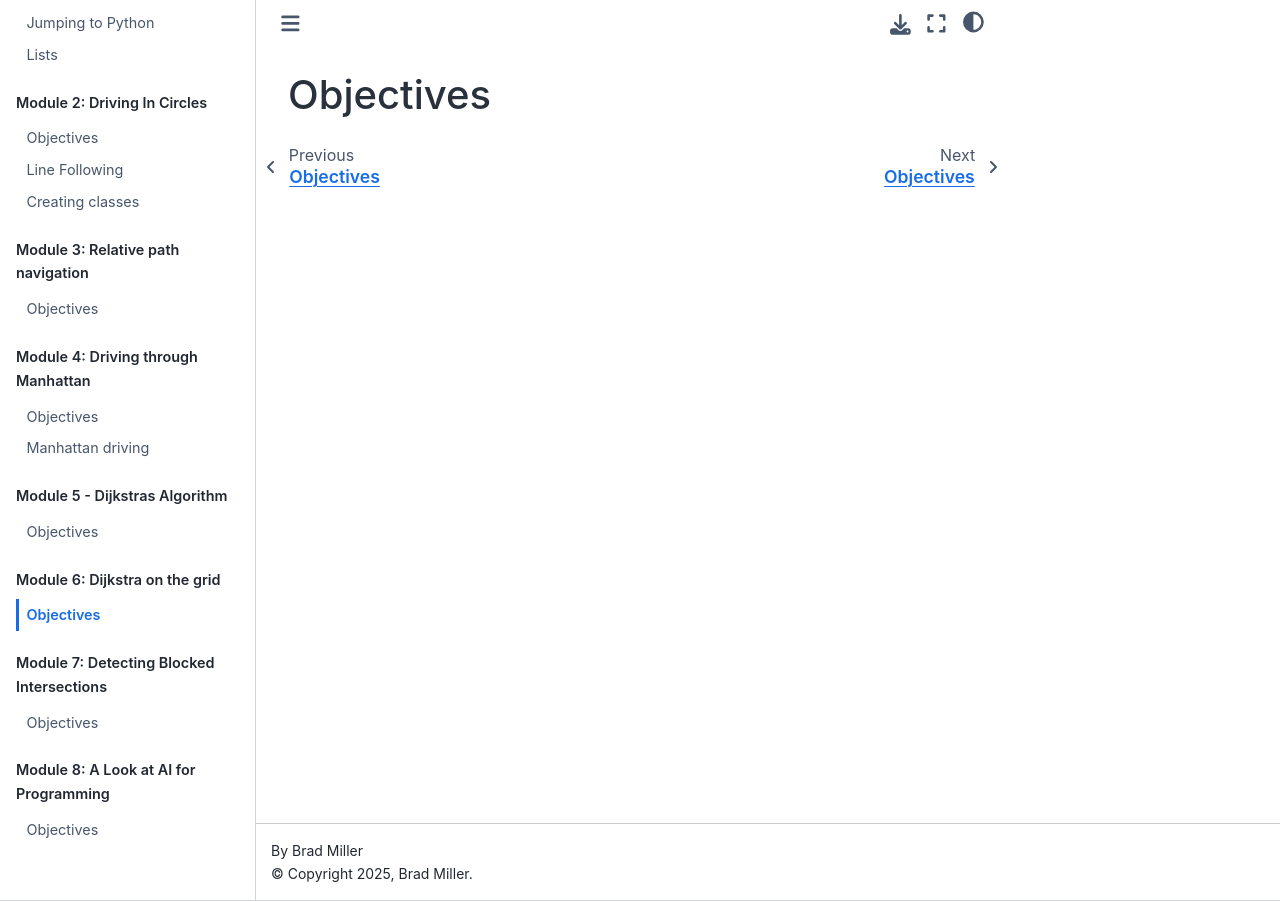
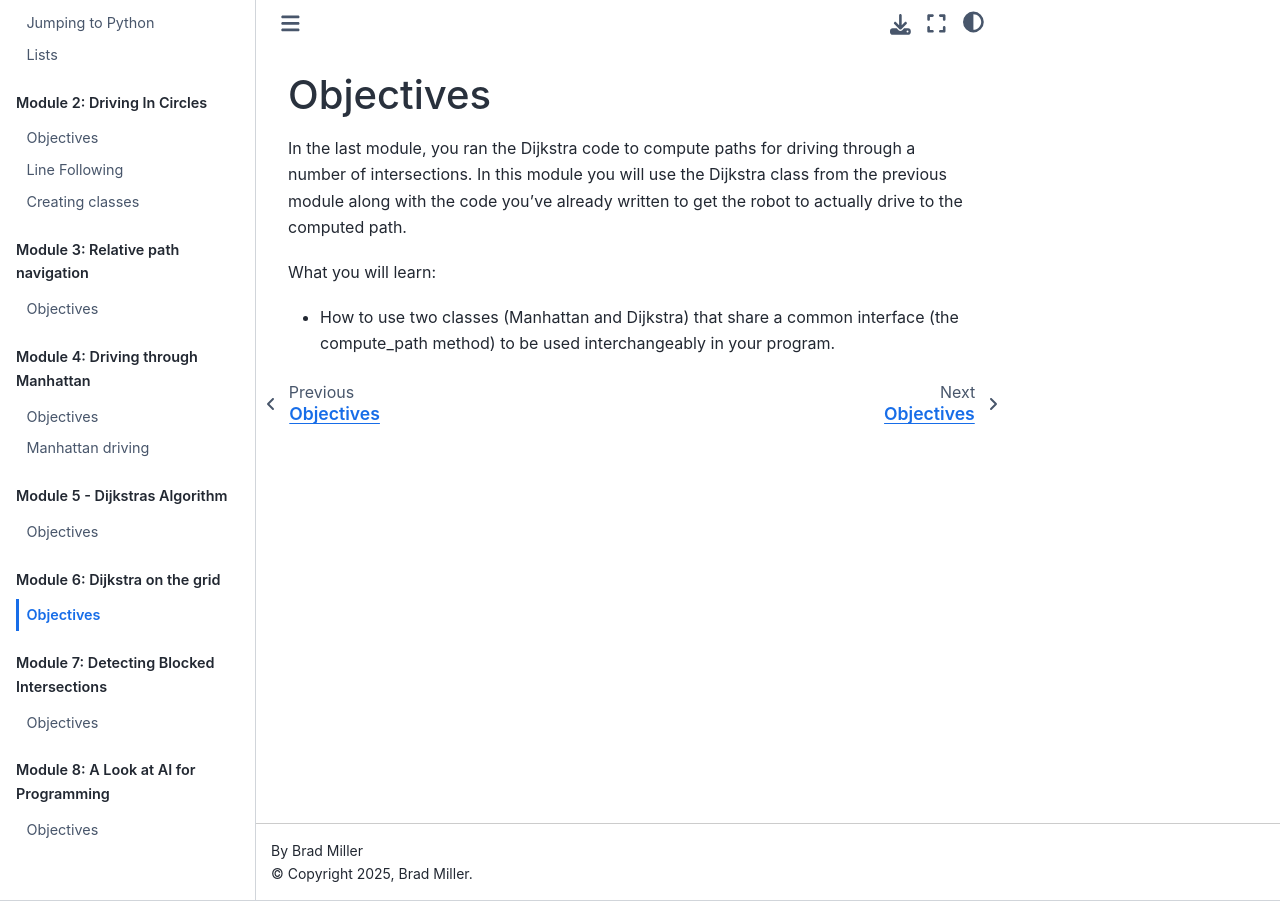
Before and after one commit to bradamiller/ProgrammingWithXRP, a Sphinx documentation site: the page built from docs/source/6_DijkstraOnTheGrid/objectives.rst, in a window 1280 px wide. Built offline with Sphinx 7.4.7 and the Sphinx Book theme 1.1.4, drawn with Linux system fonts in a browser that asks for light colours.

Commit message:
Added more objectives and some images to make things more interesting

```diff
--- a/docs/source/1_QuickIntro/objectives.rst
+++ b/docs/source/1_QuickIntro/objectives.rst
@@ -1,2 +1,5 @@
 Objectives
 ==========
+
+.. image:: blocklycode.png
+    :width: 400
--- a/docs/source/4_ManhattanNavigation/objectives.rst
+++ b/docs/source/4_ManhattanNavigation/objectives.rst
@@ -1,11 +1,14 @@
 Objectives
 ==========
+
+.. image:: ManhattanStreets.png
+  :width: 400
 
 The objectives for this module are to:
 
 * Learn about the use of lists and tuples, two important data types in the
   Python language.
-* Be abble to keep track of the robot *pose* (position and heading) in the
+* Learn how to keep track of the robot *pose* (position and heading) in the
   grid while driving.
 * Have the robot navigate to absolute coordinates (intersections defined by
   the row and column indicies.)
--- a/docs/source/5_IntroToDijkstra/objectives.rst
+++ b/docs/source/5_IntroToDijkstra/objectives.rst
@@ -1,5 +1,8 @@
 Objectives
 ==========
+
+.. image:: drivingongrid.png
+  :width: 400
 
 The objectives for this unit are to:
 
--- a/docs/source/6_DijkstraOnTheGrid/objectives.rst
+++ b/docs/source/6_DijkstraOnTheGrid/objectives.rst
@@ -1,2 +1,12 @@
 Objectives
 ==========
+
+In the last module, you ran the Dijkstra code to compute paths for driving through a
+number of intersections. In this module you will use the Dijkstra class from the previous
+module along with the code you've already written to get the robot to actually drive
+to the computed path.
+
+What you will learn:
+
+* How to use two classes (Manhattan and Dijkstra) that share a common interface (the
+  compute_path method) to be used interchangeably in your program.
--- a/docs/source/7_DetectingBlockedIntersections/objectives.rst
+++ b/docs/source/7_DetectingBlockedIntersections/objectives.rst
@@ -1,2 +1,8 @@
 Objectives
 ==========
+
+In the past modules, you suppled the blocked intersections as a list to the compute_path
+method. In this module, you will have the robot find the blocked intersections using the
+ultrasonic rangefinder as it is navigating on the grid. As blocked intersections are
+discovered, they will be added to the grid so that future path planning will take them
+into account.
--- a/docs/source/8_ALookAtAIForProgramming/objectives.rst
+++ b/docs/source/8_ALookAtAIForProgramming/objectives.rst
@@ -1,2 +1,7 @@
 Objectives
 ==========
+
+Artifical Intelligence has become a very significant technology in the recent years and it
+can be applied to coding. There are lots of opportunities to use AI to save time programming
+but there are also possible pitfalls. In this module you will look at using AI to create
+an alternate solution to some of the code you have already written.
```
Also changed, not shown: docs/source/1_QuickIntro/blocklycode.png (added), docs/source/5_IntroToDijkstra/drivingongrid.png (added), 4 other files.
